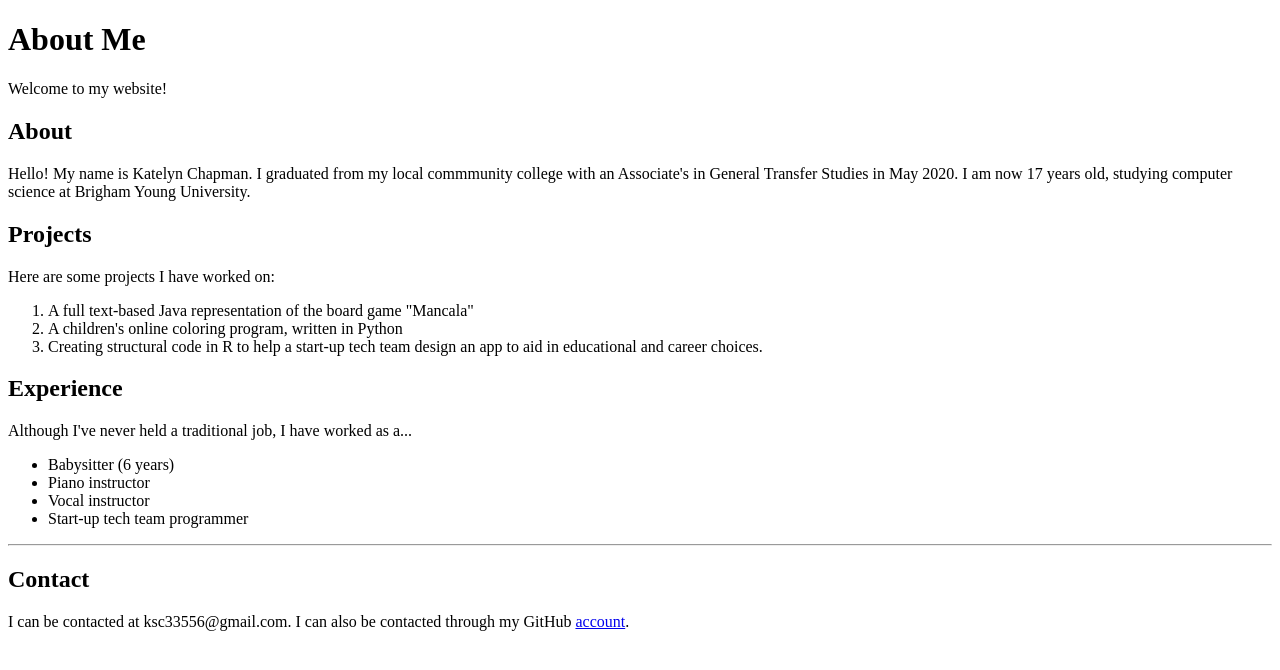
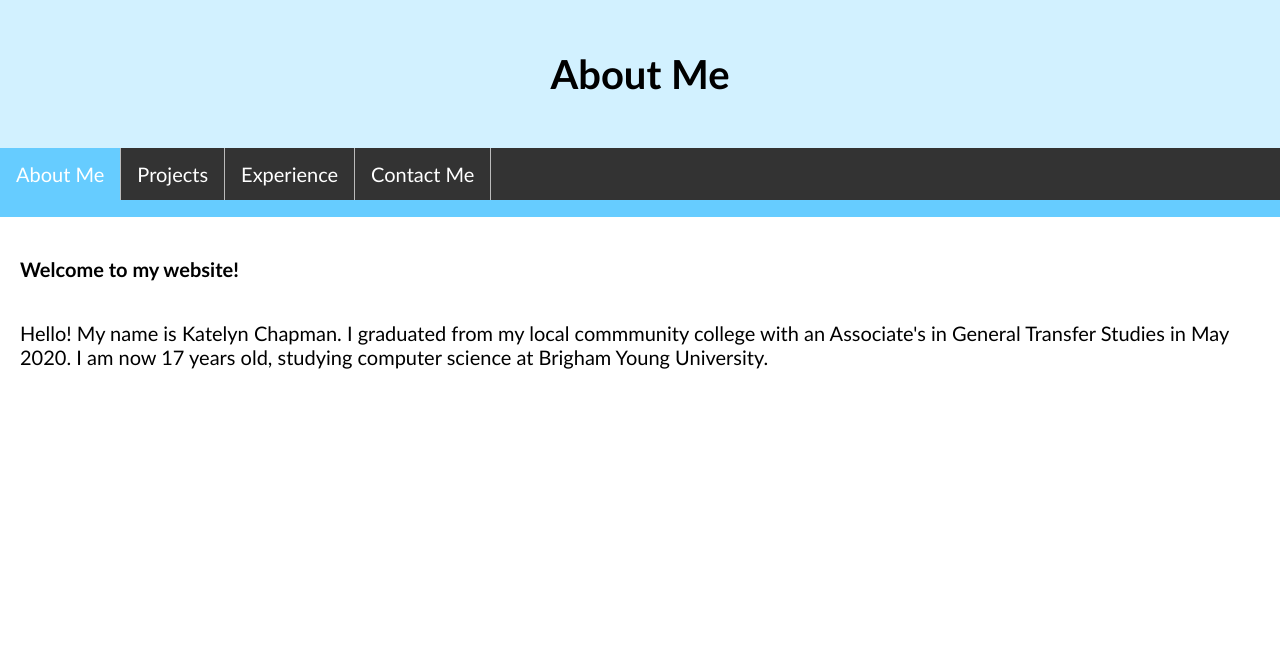
Before and after one commit to katelynC/portfolio, a plain HTML site: page index.html in a window 1280 px wide. Drawn offline with Linux system fonts and the light colour scheme.

Commit message:
Activity C1 commit

```diff
--- a/index.html
+++ b/index.html
@@ -3,37 +3,26 @@
   <head>
     <meta charset='UTF-8'/>
     <title>About Me</title>
+    <link rel='stylesheet' href='styles.css'/>
   </head>
   <body>
-    <h1>About Me</h1>
-    <p>Welcome to my website!</p>
+    <div class='page'>
+      <h1>About Me</h1>   <!-- Why is this GONE?? -->
 
-    <h2>About</h2>
-    <p>Hello! My name is Katelyn Chapman. I graduated from my local commmunity
+      <ul class='links'>
+        <li class='link'><a class='active' href="index.html">About Me</a></li>
+        <li class='link'><a href='projects.html'>Projects</a></li>
+        <li class='link'><a href='experience.html'>Experience</a></li>
+        <li class='link'><a href='contact-me.html'>Contact Me</a></li>
+      </ul>
+
+      <p><strong>Welcome to my website!</strong></p>
+      <p>Hello! My name is Katelyn Chapman. I graduated from my local commmunity
       college with an Associate's in General Transfer Studies in May 2020. I am
       now 17 years old, studying computer science at Brigham Young University.</p>
 
-    <h2>Projects</h2>
-    <p>Here are some projects I have worked on:</p>
-    <ol>
-      <li>A full text-based Java representation of the board game "Mancala"</li>
-      <li>A children's online coloring program, written in Python</li>
-      <li>Creating structural code in R to help a start-up tech team design an app to aid in educational and career choices.</li>
-    </ol>
 
-    <h2>Experience</h2>
-    <p>Although  I've never held a traditional job, I have worked as a...</p>
-    <ul>
-      <li>Babysitter (6 years)</li>
-      <li>Piano instructor</li>
-      <li>Vocal instructor</li>
-      <li>Start-up tech team programmer</li>
-    </ul>
 
-    <hr/>
-    <h2>Contact</h2>
-    <p>I can be contacted at ksc33556@gmail.com. I can also be contacted through my GitHub
-      <a href="https://github.com/katelynC">account</a>.</p>
-
+    </div>
   </body>
 </html>
--- /dev/null
+++ b/styles.css
@@ -0,0 +1,83 @@
+* {
+  margin: 0;
+  padding: 0;
+  box-sizing: border-box;
+}
+
+body {
+  font-family: "Trebuchet MS", Helvetica, sans-serif;
+  font-size: 20px;
+}
+
+h1 {
+  padding: 50px;
+  text-align: center;
+  background-color: #D2F1FF;
+}
+
+p:first-of-type {
+  margin-top: 20px;
+}
+
+p {
+  padding: 20px;
+
+}
+
+ul {
+  list-style-type: circle;
+  margin-left: 75px;
+}
+
+ol {
+  list-style-type: upper-roman;
+  margin-left: 75px;
+}
+
+.links {
+  list-style-type: none;
+  margin: 0;
+  padding: 0;
+  overflow: hidden;
+  background-color: #333;
+
+  position: -webkit-sticky;
+  position: sticky;
+  top: 0;
+  width: 100%;
+
+  border-bottom: 17px solid #66CCFF;
+}
+
+.link {
+  float: left;
+  border-right: 1px solid #bbb;
+}
+
+ .link a {
+  display: block;
+  color: #FFF;
+  text-align: center;
+  padding: 14px 16px;
+  text-decoration: none;
+}
+
+.link a:hover {
+  background-color: #4F646F;
+}
+
+.active {
+  background-color: #66CCFF;
+}
+
+#gitLink:visited {
+  color: pink;
+}
+
+#gitLink:hover, #gitLink:visited:hover {
+  color: aqua;
+}
+
+#gitLink:active, #gitLink:visited:active {
+  color: red;
+}
```
Also changed, not shown: contact-me.html (added, +24 -0 lines), experience.html (added, +30 -0 lines), projects.html (added, +50 -0 lines).
